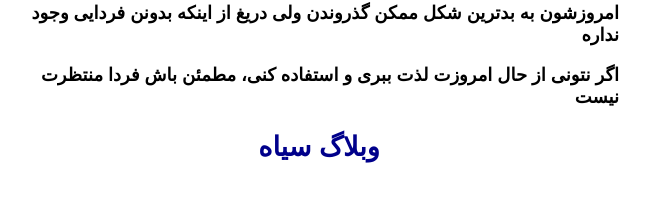
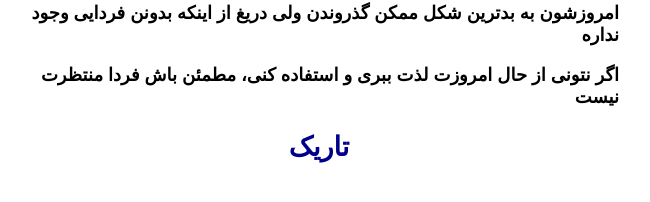
Before and after one commit to darkblog/darkblog.github.io, a Jekyll site: the page built from _posts/2024-7-3-8.md, in a window 1280 px wide. Shown: the part 370-572 px from the top of the page, without its empty margins (438-1088 px from the left). Built offline with Jekyll 4.4.1, drawn with Linux system fonts in a browser that asks for light colours.

Commit message:
Update post.html

```diff
--- a/_layouts/post.html
+++ b/_layouts/post.html
@@ -12,6 +12,6 @@ layout: compress
 <body>
 <h1>{{ page.title }}</h1>
 {{ content }}
-<h2 class="center"><a href="https://darkblog.github.io/">وبلاگ سیاه</a></h2>
+<h2 class="center"><a href="https://darkblog.github.io/">تاریک</a></h2>
 </body>
 </html>
```
